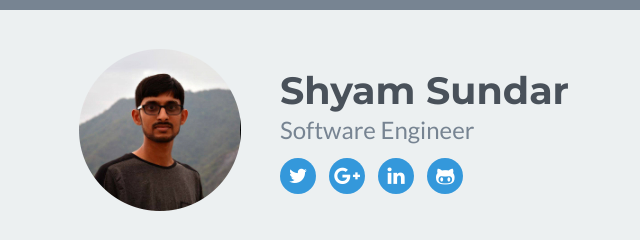
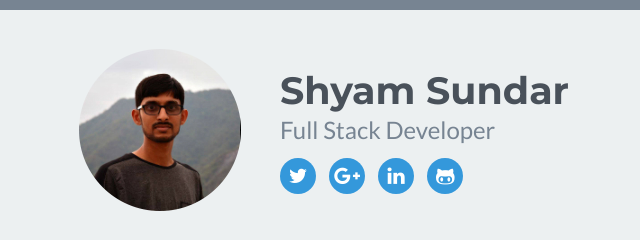
Before and after one commit to shyam1210/shyam1210.github.io, a plain HTML site: page index.html in a window 1280 px wide. Shown: the top 240 px of the page, 0-640 px from the left. Drawn offline with Linux system fonts and the light colour scheme.

Commit message:
Update index.html

```diff
--- a/index.html
+++ b/index.html
@@ -28,7 +28,7 @@
             <img class="profile-image img-responsive pull-left" src="assets/images/profile.png" alt="Shyam" />
             <div class="profile-content pull-left">
                 <h1 class="name">Shyam Sundar</h1>
-                <h2 class="desc">Software Engineer</h2>
+                <h2 class="desc">Full Stack Developer</h2>
                 <ul class="social list-inline">
                     <li><a href="https://twitter.com/ssnair4u" target="_blank"><i class="fa fa-twitter"></i></a></li>
                     <li><a href="https://plus.google.com/+ShyamSundar1210" target="_blank"><i class="fa fa-google-plus"></i></a></li>
```
